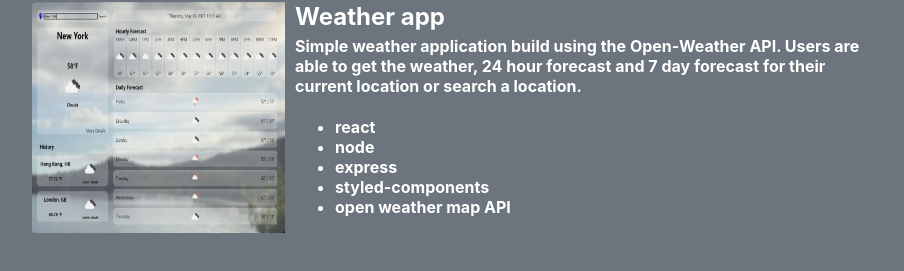
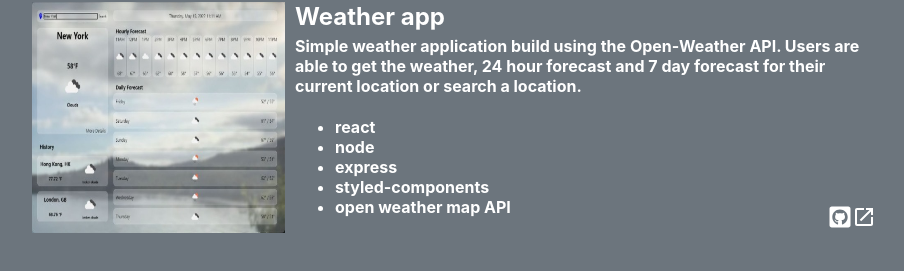
Before and after one commit to Frank-5850/portfolio, a React (Create React App) app: page / in a window 1280 px wide. Shown: the part 1698-1969 px from the top of the page, without its empty margins (186-1090 px from the left). Built offline with nearby package versions, Linux system fonts and the light colour scheme.

Commit message:
fix: add back icons.

```diff
--- a/src/Work/Work.js
+++ b/src/Work/Work.js
@@ -1,5 +1,6 @@
 import React from "react";
 import {
+  IconLinkBox,
   Language,
   LanguageAndLinks,
   LanguageList,
@@ -12,6 +13,9 @@ import {
   WorkWrapper,
 } from "./work.styles";
 import weatherApp from "../assets/Weather.jpg";
+import { FaGithubSquare } from "react-icons/fa";
+import { MdOpenInNew } from "react-icons/md";
+import { IconLink } from "../Socials/socials.styles";
 
 const Work = () => {
   return (
@@ -34,6 +38,14 @@ const Work = () => {
                 <Language>styled-components</Language>
                 <Language>open weather map API</Language>
               </LanguageList>
+              <IconLinkBox>
+                <IconLink>
+                  <FaGithubSquare size="1.5em" />
+                </IconLink>
+                <IconLink>
+                  <MdOpenInNew size="1.5em" />
+                </IconLink>
+              </IconLinkBox>
             </LanguageAndLinks>
           </WorkInfo>
         </WorkCard>
```
